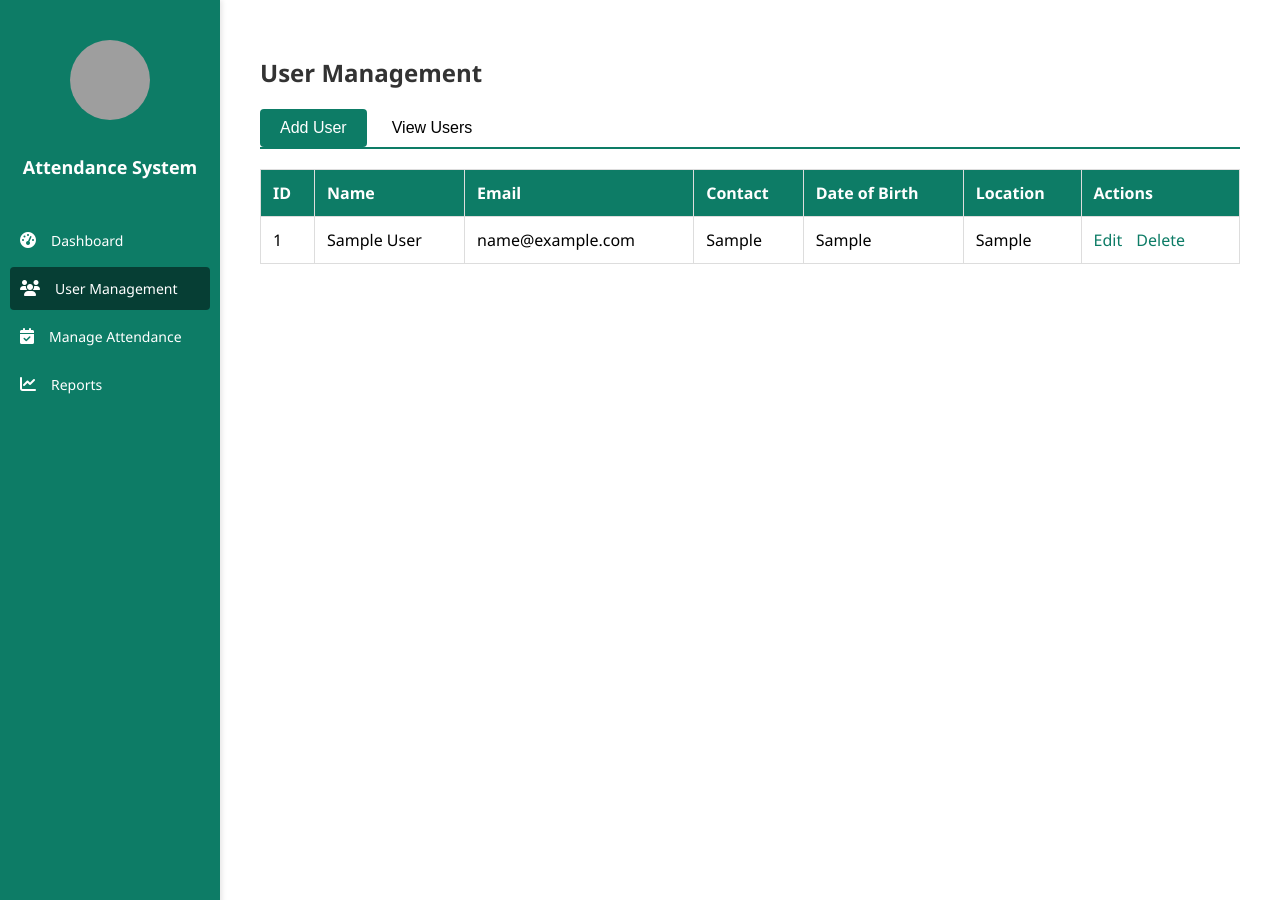
After one commit to Kentoyyy/OAttendanceSystem, a PHP site: page /user_management.php in a window 1280 px wide. The commit adds this page. Run offline with PHP 8.4, Linux system fonts and the light colour scheme; tables that the repository leaves empty or names only in its code hold one stand-in row (values such as "Sample post"); grey boxes are pictures that could not be loaded.

Commit message:
updating all the system

```diff
--- a/manage_attendance.php
+++ b/manage_attendance.php
@@ -57,6 +57,7 @@ if (isset($_GET['download']) && $_GET['download'] === 'excel') {
     <meta charset="UTF-8">
     <meta name="viewport" content="width=device-width, initial-scale=1.0">
     <title>Manage Attendance</title>
+    <link rel="stylesheet" href="https://cdnjs.cloudflare.com/ajax/libs/font-awesome/6.4.0/css/all.min.css">
     <style>
         body {
             margin: 0;
@@ -185,7 +186,7 @@ if (isset($_GET['download']) && $_GET['download'] === 'excel') {
     <img src="path_to_your_logo_image/logo.png" alt="Logo">
     <h2>Attendance System</h2>
     <a href="dashboard.php"><i class="fas fa-tachometer-alt"></i> Dashboard</a>
-    <a href="add_user.php"><i class="fas fa-user-plus"></i> Add User</a>
+    <a href="user_management.php"><i class="fas fa-user-plus"></i> User Management</a>
     <a href="manage_attendance.php" class="active"><i class="fas fa-calendar-check"></i> Manage Attendance</a>
     <a href="#"><i class="fas fa-chart-line"></i> Reports</a>
     <a href="#"><i class="fas fa-cog"></i> Settings</a>
@@ -249,6 +250,6 @@ if (isset($_GET['download']) && $_GET['download'] === 'excel') {
 </div>
 
 <!-- Include Font Awesome for Icons -->
-<script src="https://cdnjs.cloudflare.com/ajax/libs/font-awesome/6.0.0-beta3/js/all.min.js"></script>
+
 </body>
 </html>
--- /dev/null
+++ b/user_management.php
@@ -0,0 +1,414 @@
+<?php
+include 'db_connection.php';
+
+// Handle form submission for adding a user
+if ($_SERVER['REQUEST_METHOD'] === 'POST' && isset($_POST['action']) && $_POST['action'] === 'add') {
+    $name = $_POST['name'];
+    $email = $_POST['email'];
+    $contact = $_POST['contact'];
+    $dob = $_POST['dob'];
+    $location = $_POST['location']; // New field
+
+    $stmt = $conn->prepare("INSERT INTO users (name, email, contact, dob, location) VALUES (?, ?, ?, ?, ?)");
+    $stmt->bind_param("sssss", $name, $email, $contact, $dob, $location);
+
+    if ($stmt->execute()) {
+        $action = "Added new user: $name";
+        $logStmt = $conn->prepare("INSERT INTO activity_log (action) VALUES (?)");
+        $logStmt->bind_param("s", $action);
+        $logStmt->execute();
+        $logStmt->close();
+        header("Location: dashboard.php?activity=added");
+        exit();
+    } else {
+        echo "Error: " . $stmt->error;
+    }
+    $stmt->close();
+}
+
+// Handle user deletion
+if (isset($_GET['delete_id'])) {
+    $id = $_GET['delete_id'];
+    $stmt = $conn->prepare("DELETE FROM users WHERE id = ?");
+    $stmt->bind_param("i", $id);
+    if ($stmt->execute()) {
+        header("Location: dashboard.php?activity=deleted");
+        exit();
+    } else {
+        echo "Error: " . $stmt->error;
+    }
+    $stmt->close();
+}
+
+// Handle user editing
+if ($_SERVER['REQUEST_METHOD'] === 'POST' && isset($_POST['action']) && $_POST['action'] === 'edit') {
+    $id = $_POST['id'];
+    $name = $_POST['name'];
+    $email = $_POST['email'];
+    $contact = $_POST['contact'];
+    $dob = $_POST['dob'];
+    $location = $_POST['location']; // New field
+
+    $stmt = $conn->prepare("UPDATE users SET name = ?, email = ?, contact = ?, dob = ?, location = ? WHERE id = ?");
+    $stmt->bind_param("sssssi", $name, $email, $contact, $dob, $location, $id);
+
+    if ($stmt->execute()) {
+        $action = "Updated user ID: $id";
+        $logStmt = $conn->prepare("INSERT INTO activity_log (action) VALUES (?)");
+        $logStmt->bind_param("s", $action);
+        $logStmt->execute();
+        $logStmt->close();
+        header("Location: dashboard.php?activity=updated");
+        exit();
+    } else {
+        echo "Error: " . $stmt->error;
+    }
+    $stmt->close();
+}
+
+// Fetch all users for viewing
+$users = $conn->query("SELECT * FROM users");
+
+// Close connection
+$conn->close();
+?>
+
+<!DOCTYPE html>
+<html lang="en">
+<head>
+    <meta charset="UTF-8">
+    <meta name="viewport" content="width=device-width, initial-scale=1.0">
+    <title>User Management</title>
+    <link rel="stylesheet" href="https://cdnjs.cloudflare.com/ajax/libs/font-awesome/6.4.0/css/all.min.css">
+    <style>
+        body {
+            margin: 0;
+            font-family: 'Segoe UI', Tahoma, Geneva, Verdana, sans-serif;
+            background-color: #f4f4f9;
+        }
+        .sidebar {
+            height: 100vh;
+            width: 220px;
+            background-color: #0D7C66;
+            position: fixed;
+            top: 0;
+            left: 0;
+            padding-top: 40px;
+            display: flex;
+            flex-direction: column;
+            align-items: center;
+            box-shadow: 2px 0 5px rgba(0, 0, 0, 0.1);
+        }
+        .sidebar img {
+            width: 80px;
+            height: 80px;
+            border-radius: 50%;
+            margin-bottom: 20px;
+        }
+        .sidebar h2 {
+            color: white;
+            font-size: 18px;
+            font-weight: 600;
+            margin-bottom: 40px;
+        }
+        .sidebar a {
+            font-size: 14px;
+            padding: 12px 10px;
+            text-align: left;
+            text-decoration: none;
+            color: white;
+            width: 180px;
+            border-radius: 4px;
+            transition: background-color 0.3s ease, color 0.3s ease;
+            display: flex;
+            align-items: center;
+            margin-bottom: 5px;
+        }
+        .sidebar a:hover {
+            background-color: #095b4e;
+            color: #e0f0ec;
+        }
+        .sidebar a.active {
+            background-color: #063e34;
+        }
+        .sidebar i {
+            margin-right: 15px;
+            font-size: 16px;
+        }
+        .content {
+            margin-left: 220px;
+            padding: 40px;
+            background-color: #ffffff;
+            min-height: 100vh;
+            box-sizing: border-box;
+        }
+        .content h1 {
+            font-size: 24px;
+            font-weight: 600;
+            color: #333;
+            margin-bottom: 20px;
+        }
+        .tabs {
+            margin-bottom: 20px;
+            display: flex;
+            border-bottom: 2px solid #0D7C66;
+        }
+        .tabs button {
+            background: none;
+            border: none;
+            padding: 10px 20px;
+            font-size: 16px;
+            cursor: pointer;
+            margin-right: 5px;
+            border-radius: 4px;
+            transition: background-color 0.3s ease;
+        }
+        .tabs button.active {
+            background-color: #0D7C66;
+            color: white;
+        }
+        .tabs button:hover {
+            background-color: #095b4e;
+            color: white;
+        }
+        .form-group {
+            margin-bottom: 20px;
+        }
+        .form-group label {
+            display: block;
+            font-weight: 600;
+            margin-bottom: 8px;
+            color: #333;
+        }
+        .form-group input {
+            width: 100%;
+            padding: 10px;
+            font-size: 14px;
+            border: 1px solid #ddd;
+            border-radius: 4px;
+            box-sizing: border-box;
+        }
+        .form-group input:focus {
+            border-color: #0D7C66;
+            outline: none;
+        }
+        .form-group button {
+            background-color: #0D7C66;
+            color: white;
+            border: none;
+            padding: 10px 20px;
+            font-size: 16px;
+            border-radius: 4px;
+            cursor: pointer;
+            transition: background-color 0.3s ease;
+        }
+        .form-group button:hover {
+            background-color: #095b4e;
+        }
+        table {
+            width: 100%;
+            border-collapse: collapse;
+            margin-top: 20px;
+        }
+        table, th, td {
+            border: 1px solid #ddd;
+        }
+        th, td {
+            padding: 12px;
+            text-align: left;
+        }
+        th {
+            background-color: #0D7C66;
+            color: white;
+        }
+        tr:nth-child(even) {
+            background-color: #f2f2f2;
+        }
+        .actions a {
+            margin-right: 10px;
+            text-decoration: none;
+            color: #0D7C66;
+        }
+        .actions a:hover {
+            text-decoration: underline;
+        }
+
+        /* Modal Styles */
+        .modal {
+            display: none;
+            position: fixed;
+            z-index: 1;
+            left: 0;
+            top: 0;
+            width: 100%;
+            height: 100%;
+            overflow: auto;
+            background-color: rgb(0,0,0);
+            background-color: rgba(0,0,0,0.4);
+            padding-top: 60px;
+        }
+        .modal-content {
+            background-color: #fefefe;
+            margin: 5% auto;
+            padding: 20px;
+            border: 1px solid #888;
+            width: 80%;
+            max-width: 600px;
+        }
+        .close {
+            color: #aaa;
+            float: right;
+            font-size: 28px;
+            font-weight: bold;
+        }
+        .close:hover,
+        .close:focus {
+            color: black;
+            text-decoration: none;
+            cursor: pointer;
+        }
+    </style>
+</head>
+<body>
+    <div class="sidebar">
+        <img src="path_to_your_logo_image/logo.png" alt="Logo">
+        <h2>Attendance System</h2>
+        <a href="dashboard.php"><i class="fas fa-tachometer-alt"></i> Dashboard</a>
+        <a href="user_management.php" class="active"><i class="fas fa-users"></i> User Management</a>
+        <a href="manage_attendance.php"><i class="fas fa-calendar-check"></i> Manage Attendance</a>
+        <a href="reports.php"><i class="fas fa-chart-line"></i> Reports</a>
+    </div>
+
+    <div class="content">
+        <h1>User Management</h1>
+        <div class="tabs">
+            <button class="active" onclick="showTab('add')">Add User</button>
+            <button onclick="showTab('view')">View Users</button>
+        </div>
+
+        <!-- Add User Tab -->
+        <div id="add" class="tab-content" style="display:none;">
+            <form action="user_management.php" method="post">
+                <div class="form-group">
+                    <label for="name">Name</label>
+                    <input type="text" id="name" name="name" required>
+                </div>
+                <div class="form-group">
+                    <label for="email">Email</label>
+                    <input type="email" id="email" name="email" required>
+                </div>
+                <div class="form-group">
+                    <label for="contact">Contact</label>
+                    <input type="text" id="contact" name="contact" required>
+                </div>
+                <div class="form-group">
+                    <label for="dob">Date of Birth</label>
+                    <input type="date" id="dob" name="dob" required>
+                </div>
+                <div class="form-group">
+                    <label for="location">Location</label>
+                    <input type="text" id="location" name="location" required>
+                </div>
+                <div class="form-group">
+                    <button type="submit" name="action" value="add">Add User</button>
+                </div>
+            </form>
+        </div>
+
+        <!-- View Users Tab -->
+        <div id="view" class="tab-content">
+            <table>
+                <thead>
+                    <tr>
+                        <th>ID</th>
+                        <th>Name</th>
+                        <th>Email</th>
+                        <th>Contact</th>
+                        <th>Date of Birth</th>
+                        <th>Location</th> <!-- New Column -->
+                        <th>Actions</th>
+                    </tr>
+                </thead>
+                <tbody>
+                    <?php while ($user = $users->fetch_assoc()): ?>
+                    <tr>
+                        <td><?php echo $user['id']; ?></td>
+                        <td><?php echo $user['name']; ?></td>
+                        <td><?php echo $user['email']; ?></td>
+                        <td><?php echo $user['contact']; ?></td>
+                        <td><?php echo $user['dob']; ?></td>
+                        <td><?php echo $user['location']; ?></td> <!-- New Field -->
+                        <td class="actions">
+                            <a href="javascript:void(0)" onclick="openEditModal(<?php echo $user['id']; ?>, '<?php echo $user['name']; ?>', '<?php echo $user['email']; ?>', '<?php echo $user['contact']; ?>', '<?php echo $user['dob']; ?>', '<?php echo $user['location']; ?>')">Edit</a>
+                            <a href="?delete_id=<?php echo $user['id']; ?>" onclick="return confirm('Are you sure you want to delete this user?')">Delete</a>
+                        </td>
+                    </tr>
+                    <?php endwhile; ?>
+                </tbody>
+            </table>
+        </div>
+
+        <!-- Modal for Editing User -->
+        <div id="editModal" class="modal">
+            <div class="modal-content">
+                <span class="close" onclick="closeEditModal()">&times;</span>
+                <h2>Edit User</h2>
+                <form id="editForm" action="user_management.php" method="post">
+                    <input type="hidden" id="edit_id" name="id">
+                    <div class="form-group">
+                        <label for="edit_name">Name</label>
+                        <input type="text" id="edit_name" name="name" required>
+                    </div>
+                    <div class="form-group">
+                        <label for="edit_email">Email</label>
+                        <input type="email" id="edit_email" name="email" required>
+                    </div>
+                    <div class="form-group">
+                        <label for="edit_contact">Contact</label>
+                        <input type="text" id="edit_contact" name="contact" required>
+                    </div>
+                    <div class="form-group">
+                        <label for="edit_dob">Date of Birth</label>
+                        <input type="date" id="edit_dob" name="dob" required>
+                    </div>
+                    <div class="form-group">
+                        <label for="edit_location">Location</label>
+                        <input type="text" id="edit_location" name="location" required>
+                    </div>
+                    <div class="form-group">
+                        <button type="submit" name="action" value="edit">Save Changes</button>
+                    </div>
+                </form>
+            </div>
+        </div>
+    </div>
+
+    <script>
+        function showTab(tabId) {
+            document.querySelectorAll('.tab-content').forEach(tab => {
+                tab.style.display = 'none';
+            });
+            document.getElementById(tabId).style.display = 'block';
+
+            document.querySelectorAll('.tabs button').forEach(button => {
+                button.classList.remove('active');
+            });
+            document.querySelector(`.tabs button[onclick="showTab('${tabId}')"]`).classList.add('active');
+        }
+
+        function openEditModal(id, name, email, contact, dob, location) {
+            document.getElementById('edit_id').value = id;
+            document.getElementById('edit_name').value = name;
+            document.getElementById('edit_email').value = email;
+            document.getElementById('edit_contact').value = contact;
+            document.getElementById('edit_dob').value = dob;
+            document.getElementById('edit_location').value = location;
+            document.getElementById('editModal').style.display = 'block';
+        }
+
+        function closeEditModal() {
+            document.getElementById('editModal').style.display = 'none';
+        }
+    </script>
+</body>
+</html>
```
Also changed, not shown: add_user.php (deleted, +0 -197 lines), dashboard.php (+6 -4 lines), manage_attendance_process.php (+19 -0 lines).
